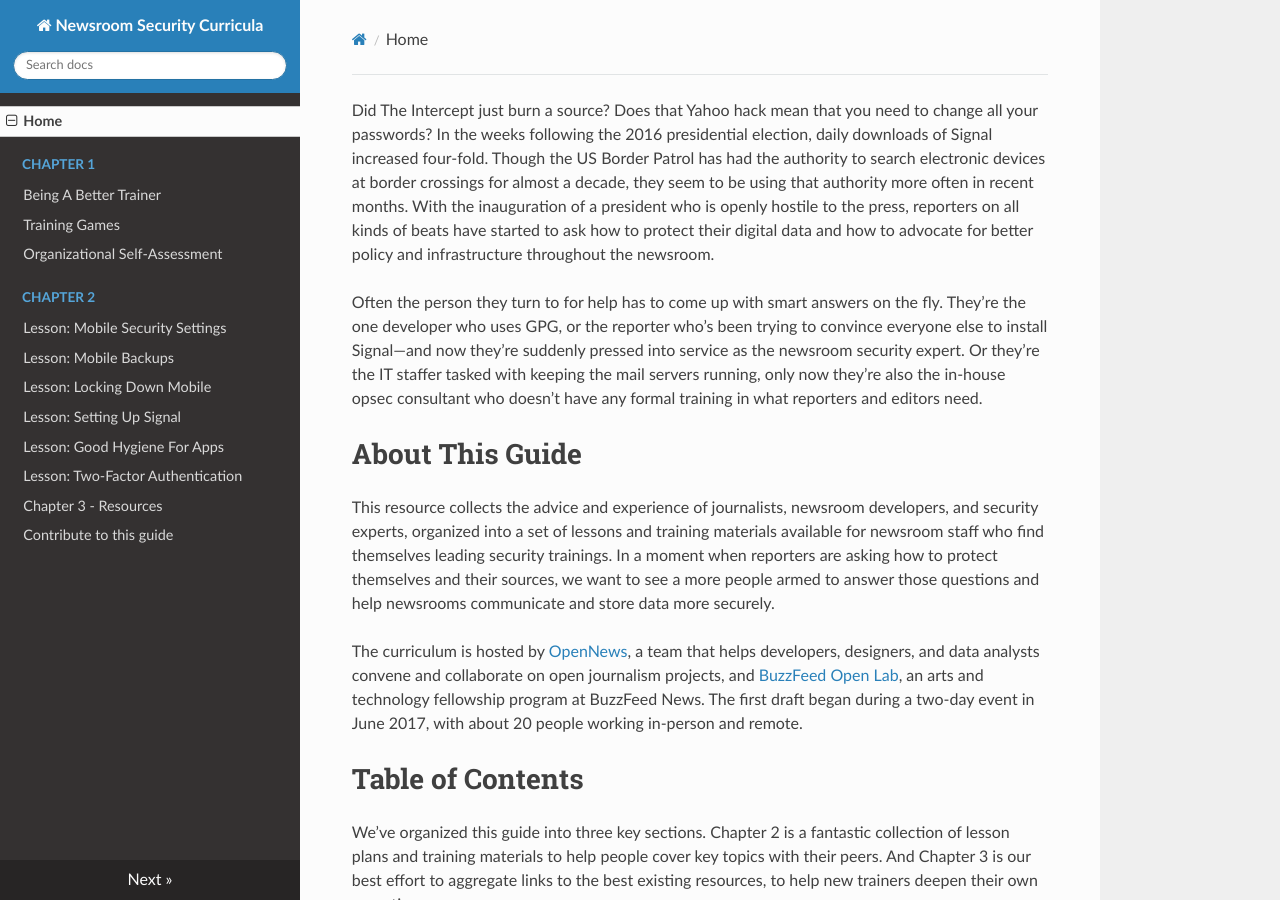
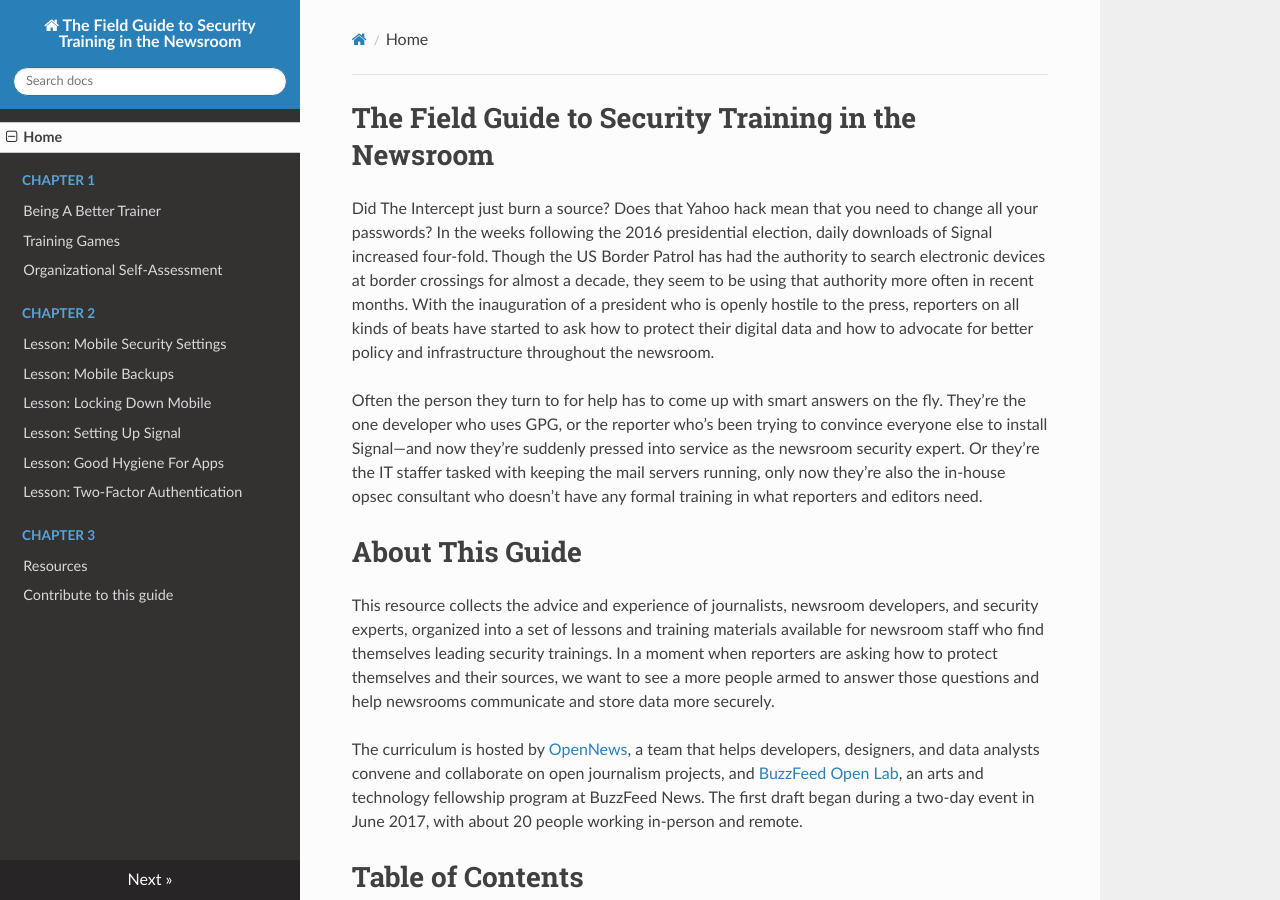
Before and after one commit to OpenNewsLabs/field-guide-security-training-newsroom, an MkDocs documentation site: the page built from docs/index.md, in a window 1280 px wide and 900 px high. Built offline with MkDocs 1.6.1, drawn with Linux system fonts in a browser that asks for light colours; nearby versions of some CDN libraries; old or Windows-style settings are respelled for this version of MkDocs.

Commit message:
adding project title to readme and index

```diff
--- a/docs/index.md
+++ b/docs/index.md
@@ -1,3 +1,5 @@
+# The Field Guide to Security Training in the Newsroom
+
 Did The Intercept just burn a source? Does that Yahoo hack mean that you need to change all your passwords?  In the weeks following the 2016 presidential election, daily downloads of Signal increased four-fold. Though the US Border Patrol has had the authority to search electronic devices at border crossings for almost a decade, they seem to be using that authority more often in recent months. With the inauguration of a president who is openly hostile to the press, reporters on all kinds of beats have started to ask how to protect their digital data and how to advocate for better policy and infrastructure throughout the newsroom.
 
 Often the person they turn to for help has to come up with smart answers on the fly. They’re the one developer who uses GPG, or the reporter who’s been trying to convince everyone else to install Signal—and now they’re suddenly pressed into service as the newsroom security expert. Or they’re the IT staffer tasked with keeping the mail servers running, only now they’re also the in-house opsec consultant who doesn’t have any formal training in what reporters and editors need.
--- a/mkdocs.yml
+++ b/mkdocs.yml
@@ -1,4 +1,4 @@
-site_name: Newsroom Security Curricula
+site_name: The Field Guide to Security Training in the Newsroom
 pages:
     - Home: index.md
     - Chapter 1:
@@ -12,6 +12,7 @@ pages:
         - "Lesson: Setting Up Signal": Chapter02-04-Setting-Up-Signal.md
         - "Lesson: Good Hygiene For Apps": Chapter02-05-Good-Hygiene-For-Apps.md
         - "Lesson: Two-Factor Authentication": Chapter02-07-Two-Factor-Authentication.md
-    - Chapter 3 - Resources: Chapter03-Resources.md
+    - Chapter 3:
+        - "Resources": Chapter03-Resources.md
     - Contribute to this guide: contributing.md
 theme: readthedocs
```
Also changed, not shown: README.md (+2 -0 lines).
